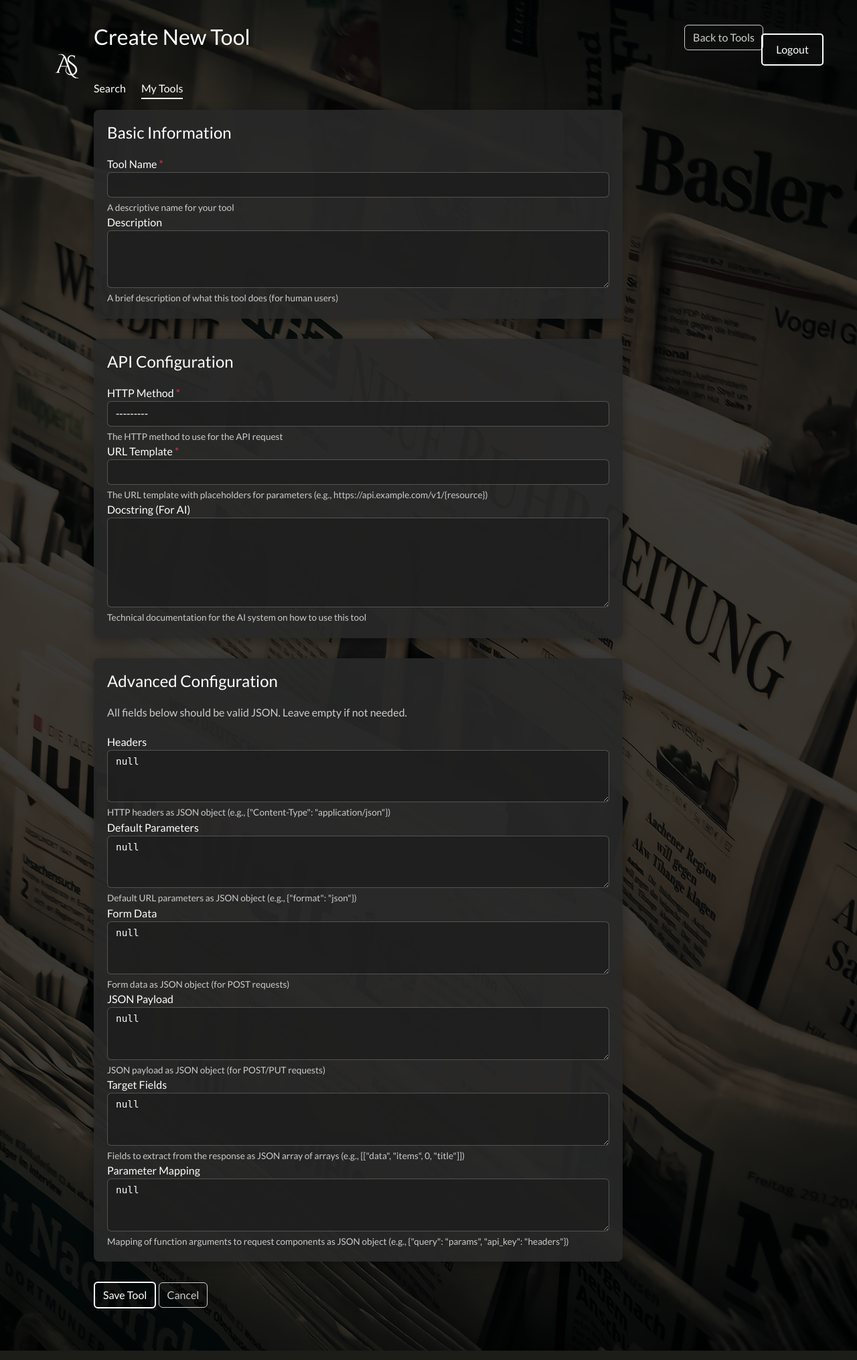
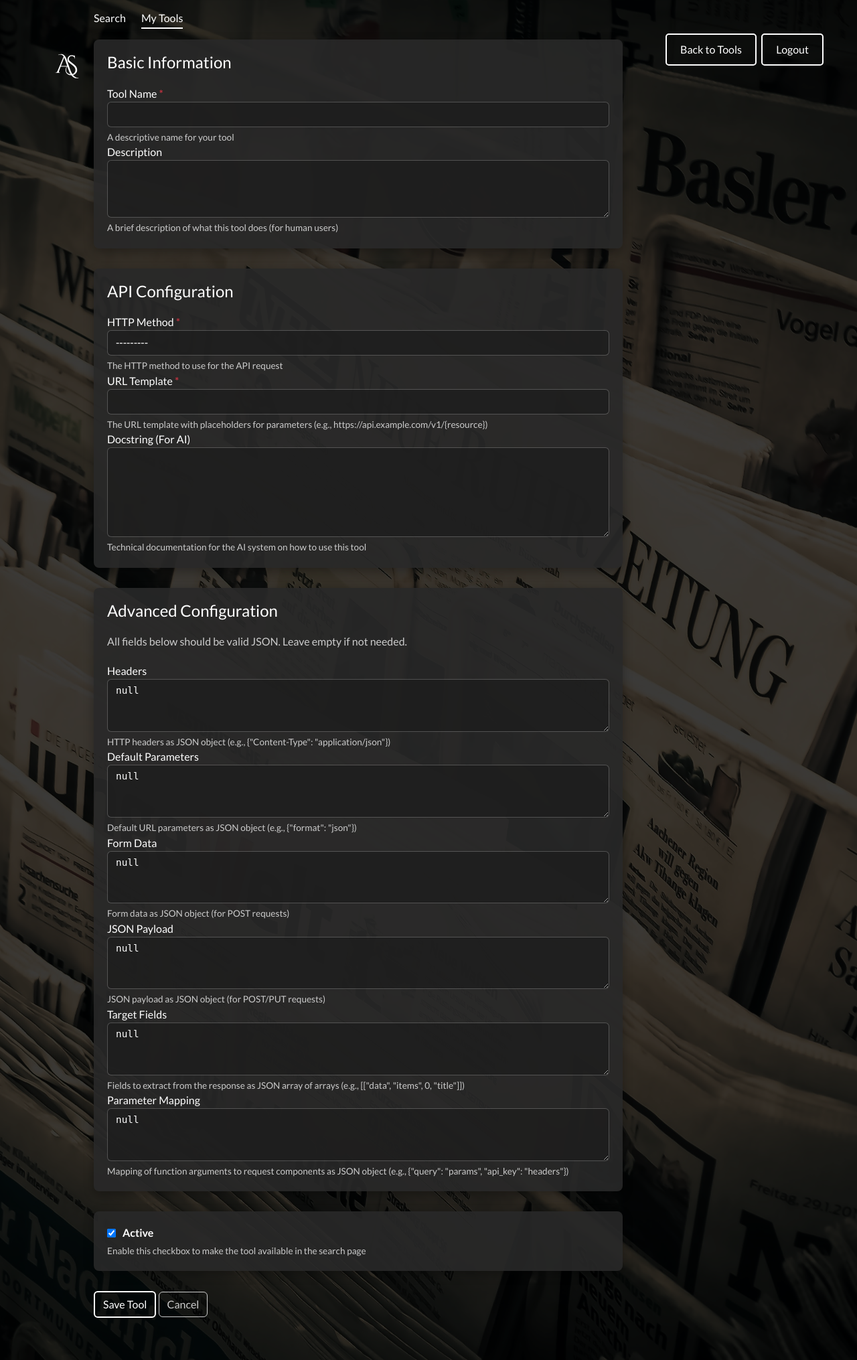
Before and after one commit to asha-software/newsagent, a Django app: page /tools/create/ in a window 1280 px wide. Shown: the whole page at 67% size. Run offline with Django 5.2, Linux system fonts and the light colour scheme; the visitor is signed in with stand-in values (Sample User, id 1); data that the repository does not hold is empty; some libraries are stand-ins or nearby versions.

Commit message:
Custom tools should appear under the search box created by users

```diff
--- a/django/user_info/templates/user_info/tool_form.html
+++ b/django/user_info/templates/user_info/tool_form.html
@@ -93,13 +93,9 @@
             </a>
         </div>
         <a href="{% url 'logout' %}" class="btn-logout">Logout</a>
+        <a href="{% url 'tool_list' %}" class="btn-logout" style="right: 150px;">Back to Tools</a>
 
         <div class="form-container">
-            <div class="d-flex justify-content-between align-items-center mb-4">
-                <h1 style="color: white;">{{ title }}</h1>
-                <a href="{% url 'tool_list' %}" class="btn btn-outline-secondary">Back to Tools</a>
-            </div>
-
             <div style="margin-bottom: 20px;">
                 <a href="{% url 'search' %}" style="color: white; text-decoration: none; margin-right: 20px;">
                     <span style="border-bottom: 2px solid transparent; padding-bottom: 5px;">Search</span>
@@ -229,6 +225,19 @@
                     </div>
                 </div>
 
+                <div class="form-section">
+                    <div class="form-group">
+                        <div class="custom-control custom-checkbox" style="display: flex; align-items: center;">
+                            {{ form.is_active }}
+                            <label class="custom-control-label" for="{{ form.is_active.id_for_label }}" style="margin-left: 10px; font-weight: bold;">Active</label>
+                        </div>
+                        <div class="field-help">Enable this checkbox to make the tool available in the search page</div>
+                        {% if form.is_active.errors %}
+                            <div class="invalid-feedback d-block">{{ form.is_active.errors }}</div>
+                        {% endif %}
+                    </div>
+                </div>
+
                 <div class="form-group mb-5">
                     <button type="submit" class="btn btn-primary">Save Tool</button>
                     <a href="{% url 'tool_list' %}" class="btn btn-outline-secondary ml-2">Cancel</a>
--- a/django/user_info/templates/user_info/tool_list.html
+++ b/django/user_info/templates/user_info/tool_list.html
@@ -96,13 +96,9 @@
             </a>
         </div>
         <a href="{% url 'logout' %}" class="btn-logout">Logout</a>
+        <a href="{% url 'tool_create' %}" class="btn-logout" style="right: 150px;">Create New Tool</a>
 
         <div class="tools-container">
-            <div class="d-flex justify-content-between align-items-center mb-4">
-                <h1 style="color: white;">Your API Tools</h1>
-                <a href="{% url 'tool_create' %}" class="btn-create">Create New Tool</a>
-            </div>
-
             <div style="margin-bottom: 20px;">
                 <a href="{% url 'search' %}" style="color: white; text-decoration: none; margin-right: 20px;">
                     <span style="border-bottom: 2px solid transparent; padding-bottom: 5px;">Search</span>
--- a/django/user_info/views.py
+++ b/django/user_info/views.py
@@ -76,10 +76,17 @@
         if query:
             show_results = True
 
+    # Get the user's active tools
+    user_tools = UserTool.objects.filter(user=request.user, is_active=True).order_by('name')
+
+    # Debug: Print the user tools to the console
+    print(f"Active tools for {request.user.username}: {[tool.name for tool in user_tools]}")
+
     # Pass API_URL from settings to the template
     context = {
         'show_results': show_results,
-        'API_URL': settings.API_URL
+        'API_URL': settings.API_URL,
+        'user_tools': user_tools
     }
 
     return render(request, 'search.html', context)  # Render the search page with context
```
Also changed, not shown: django/user_info/templates/search.html (+13 -4 lines).
